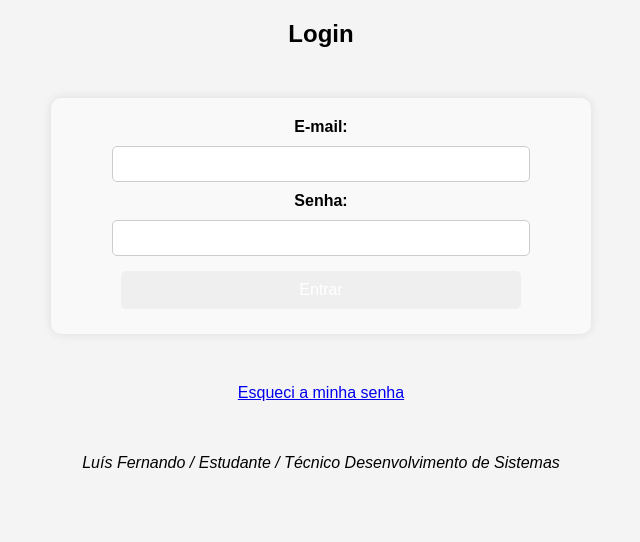
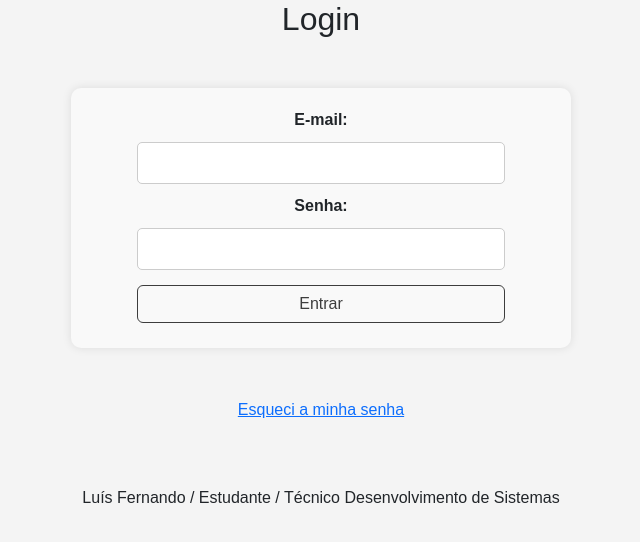
Before and after one commit to Freitas014/Luis_Freitas_Prova, a PHP site: page / in a window 1280 px wide. Shown: the top 542 px of the page, without its empty margins (319-959 px from the left). Run offline with PHP 8.4, Linux system fonts and the light colour scheme.

Commit message:
Update index.php

```diff
--- a/index.php
+++ b/index.php
@@ -1,4 +1,4 @@
-<?php
+<!-- <?php
     session_start();
     require_once 'conexao.php';
 
@@ -34,25 +34,26 @@
             echo "<script>alert('E-mail ou senha incorretos!');window.location.href='index.php';</script>";
         }
     }
-?>
+?> -->
 <!DOCTYPE html>
 <html lang="pt-br">
 <head>
     <meta charset="UTF-8">
     <meta name="viewport" content="width=device-width, initial-scale=1.0">
     <title>Login</title>
+    <link rel="stylesheet" href="bootstrap.css">
     <link rel="stylesheet" href="styles.css">
 </head>
 <body>
     <h2>Login</h2>
     <form action="index.php" method="POST">
         <label for="email">E-mail:</label>
-        <input type="email" id="email" name="email" require>
+        <input type="email" class="form-control" id="email" name="email" require>
 
         <label for="senha">Senha:</label>
-        <input type="password" id="senha" name="senha" require>
+        <input type="password" class="form-control" id="senha" name="senha" require>
 
-        <button type="submit">Entrar</button>
+        <button type="submit" class="btn btn-outline-warning">Entrar</button>
     </form>
 
     <p><a href="recuperar_senha.php">Esqueci a minha senha</a></p>
```
